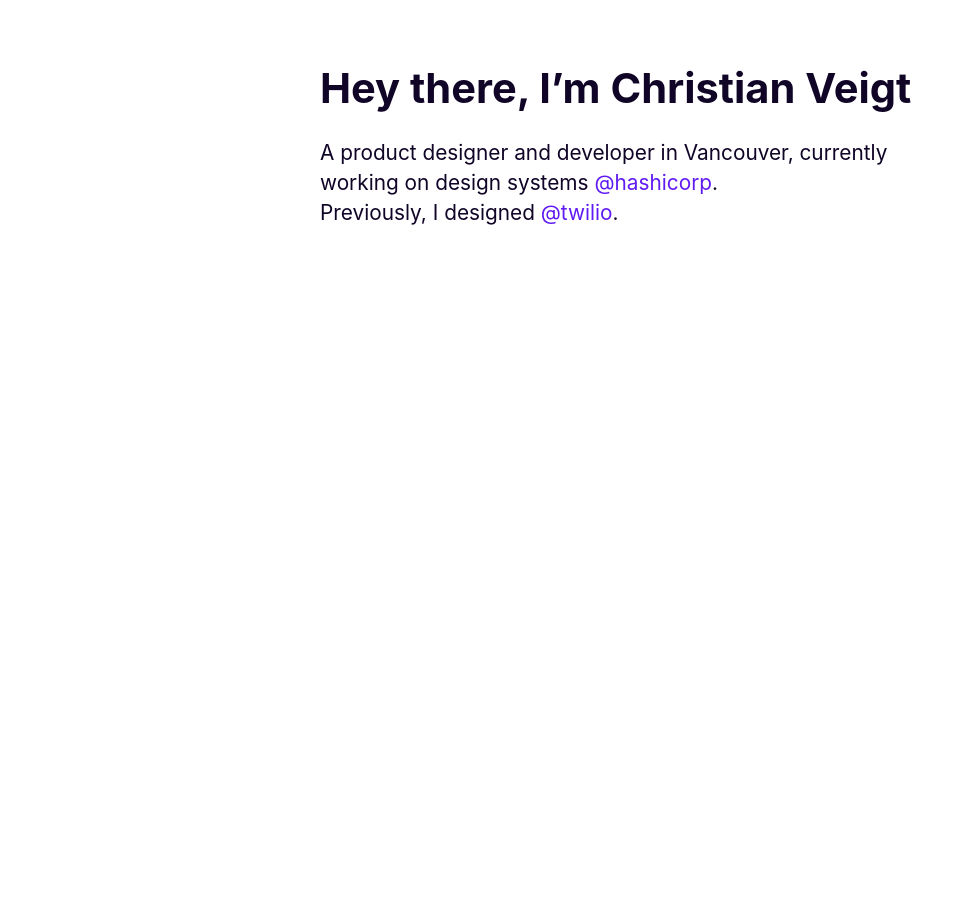
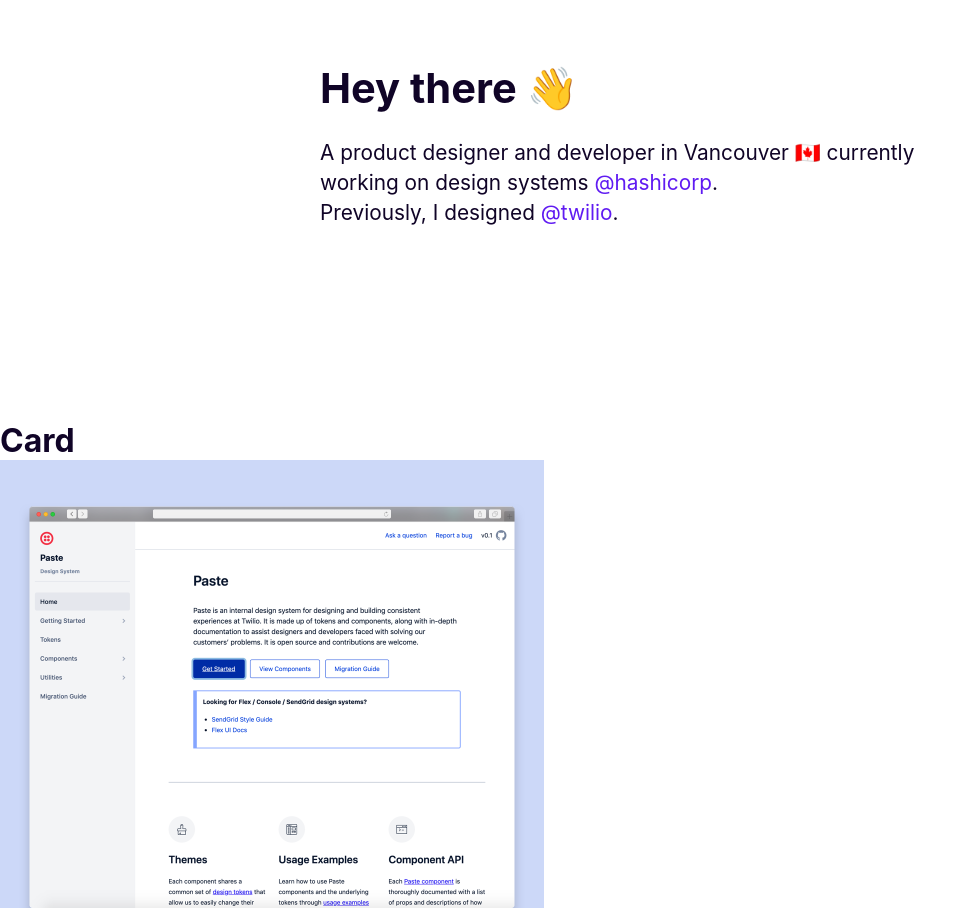
Before and after one commit to cveigt/systems-and-patterns, a React (Create React App) app in the folder website/: page / in a window 1280 px wide. Shown: the part 160-1072 px from the top of the page, without its empty margins (0-976 px from the left). Before the commit the page ends 800 px from the top, so only its background shows below. Built offline with nearby package versions, Linux system fonts and the light colour scheme.

Commit message:
Built Card component and added props

```diff
--- a/website/src/App.js
+++ b/website/src/App.js
@@ -1,6 +1,8 @@
 import Navbar from "./components/Navbar";
 import Intro from "./components/Intro";
+import Card from "./components/Card";
 import GlobalStyles from "./components/styles/Global";
+import CardImg from "./assets/card-image.png";
 
 function App() {
   return (
@@ -9,6 +11,7 @@
       <div>
         <Navbar />
         <Intro />
+        <Card img={CardImg} alt="Components of a Design System" />
       </div>
     </>
   );
--- /dev/null
+++ b/website/src/components/Card.js
@@ -0,0 +1,18 @@
+import React from "react";
+import styled from "styled-components";
+
+const CardContainer = styled.figure``;
+const CardImage = styled.img``;
+const Caption = styled.figcaption``;
+
+function Card(props) {
+  return (
+    <CardContainer>
+      <h1>Card</h1>
+      <CardImage src={props.img} alt={props.alt} />
+      <Caption>{props.caption}</Caption>
+    </CardContainer>
+  );
+}
+
+export default Card;
--- a/website/src/components/Intro.js
+++ b/website/src/components/Intro.js
@@ -28,9 +28,9 @@
   return (
     <Section>
       <Content>
-        <Title>Hey there, I’m Christian Veigt</Title>
+        <Title>Hey there 👋</Title>
         <Description>
-          A product designer and developer in Vancouver, currently working on
+          A product designer and developer in Vancouver 🇨🇦 currently working on
           design systems <a href="\">@hashicorp</a>.
           <br />
           Previously, I designed <a href="\">@twilio</a>.
```
Also changed, not shown: website/src/assets/card-image.png (added).
